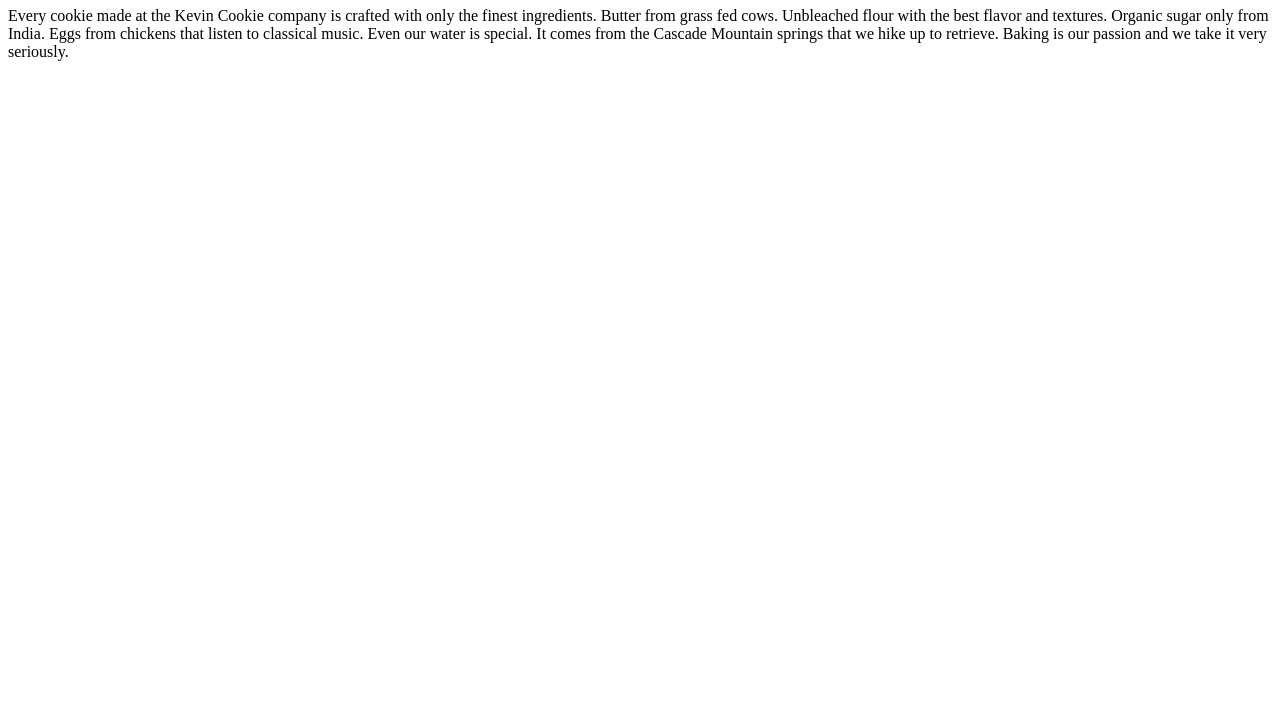
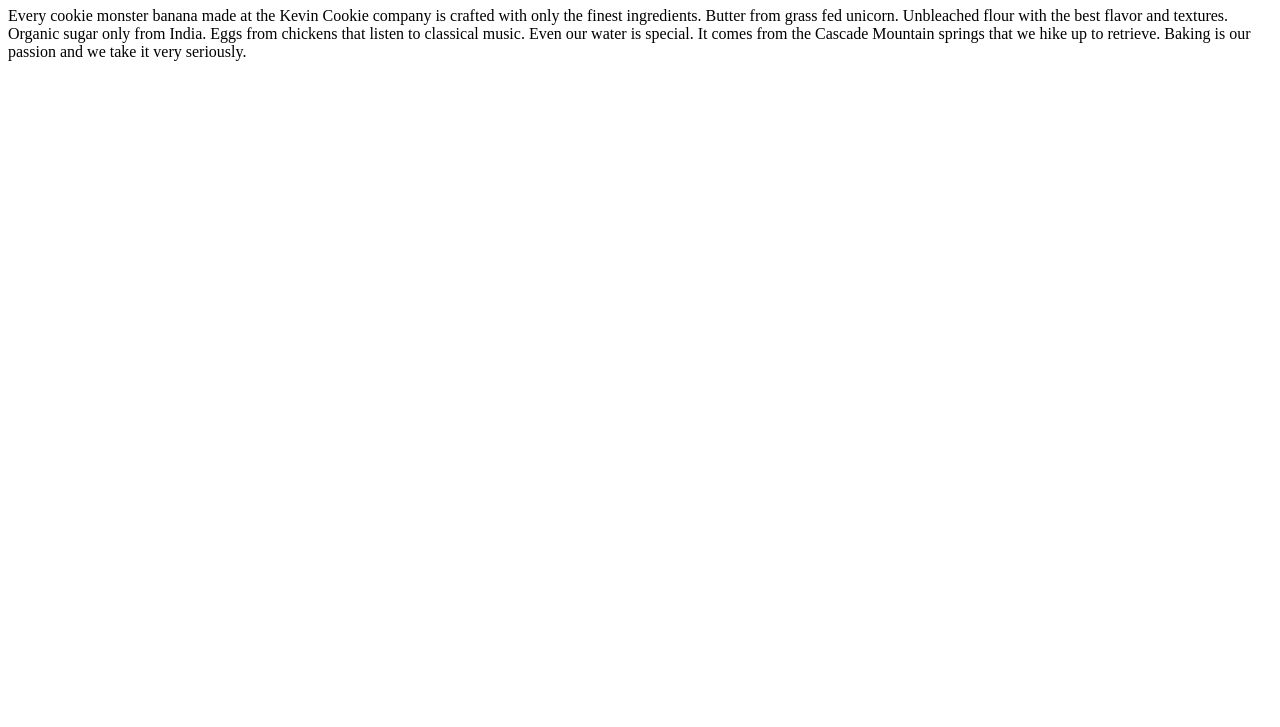
Before and after one commit to trees543/test2, a plain HTML site: page index.htm in a window 1280 px wide. Shown: the part 73-800 px from the top of the page. Drawn offline with Linux system fonts and the light colour scheme.

Commit message:
confident commit

```diff
--- a/index.htm
+++ b/index.htm
@@ -3,7 +3,7 @@
 <body>
 
 <h1>Deliciousness in every bite!</h1>
-<p>Every cookie made at the Kevin Cookie company is crafted with only the finest ingredients. Butter from grass fed cows. Unbleached flour with the best flavor and textures. Organic sugar only from India. Eggs from chickens that listen to classical music. Even our water is special. It comes from the Cascade Mountain springs that we hike up to retrieve. Baking is our passion and we take it very seriously.</p>
+<p>Every cookie monster banana made at the Kevin Cookie company is crafted with only the finest ingredients. Butter from grass fed unicorn. Unbleached flour with the best flavor and textures. Organic sugar only from India. Eggs from chickens that listen to classical music. Even our water is special. It comes from the Cascade Mountain springs that we hike up to retrieve. Baking is our passion and we take it very seriously.</p>
 
 </body>
 </html>
```
